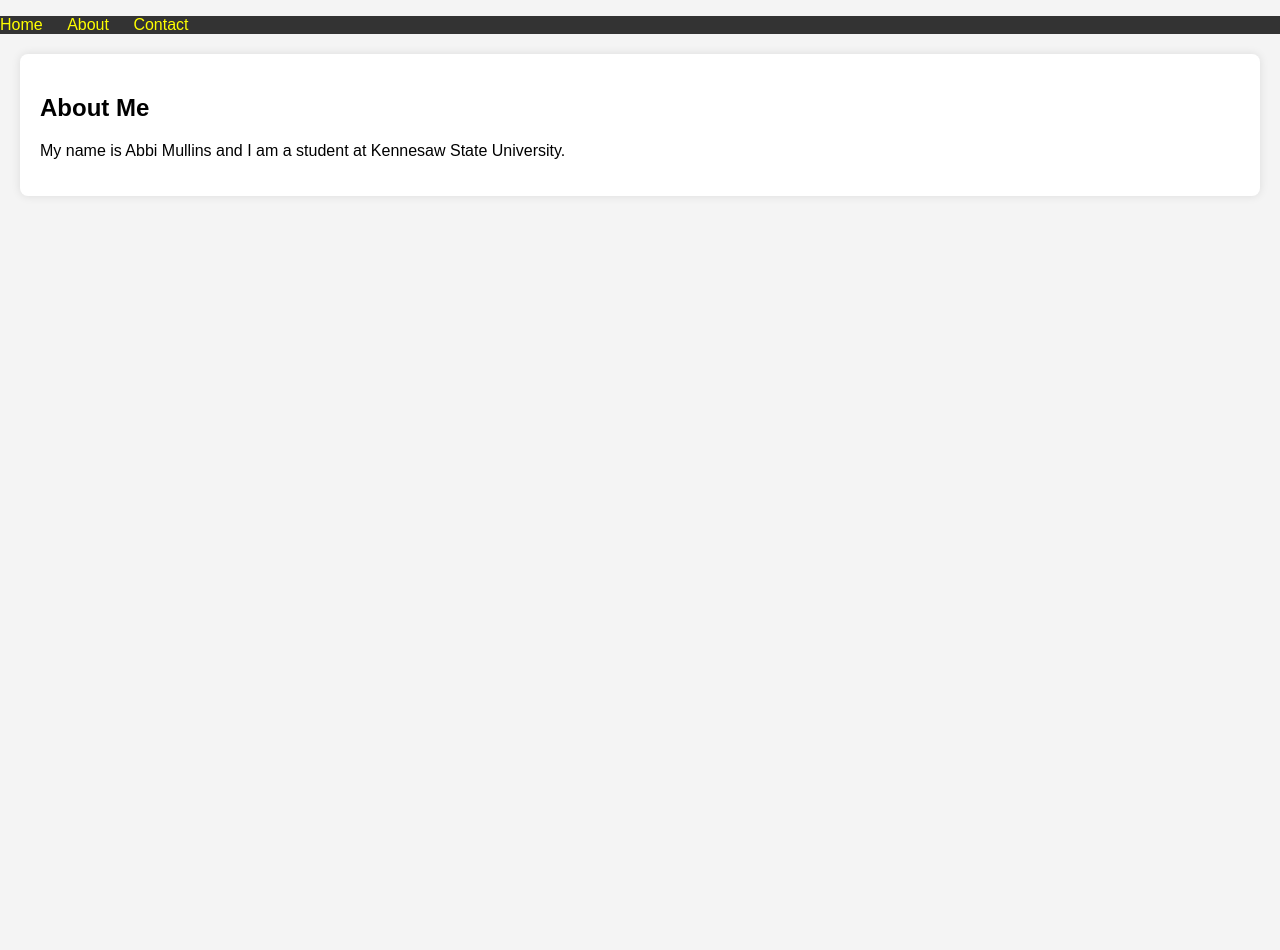
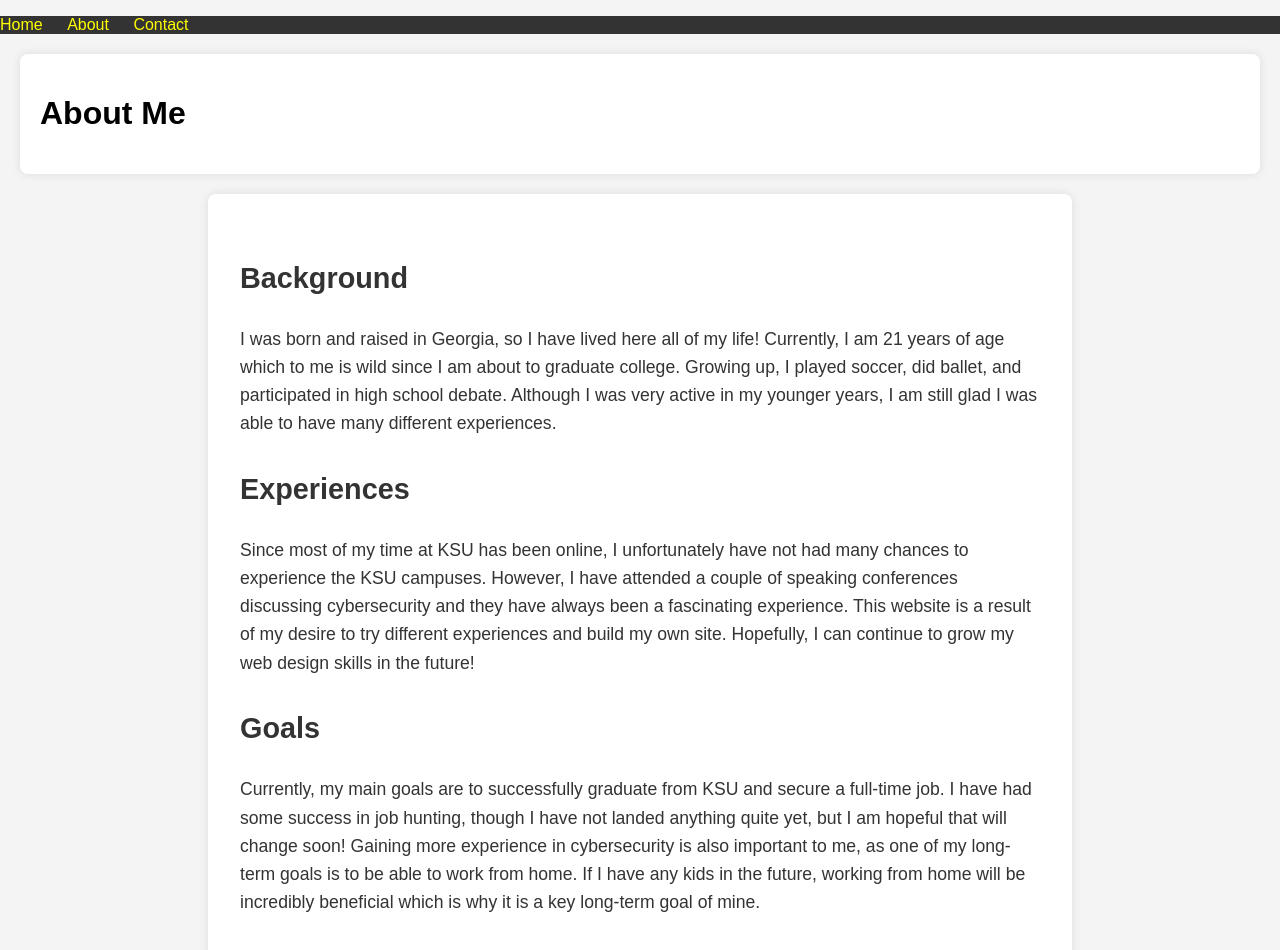
Before and after one commit to abbimull/amulli44, a website: page about.html in a window 1280 px wide. Before the commit the page ends 800 px from the top, so only its background shows below. Drawn offline with Linux system fonts and the light colour scheme.

Commit message:
Add files via upload

```diff
--- a/about.html
+++ b/about.html
@@ -18,11 +18,21 @@
         </ul>
     </nav>
 
+    <!-- Main section of the About page -->
+     <header>
+    <h1>About Me</h1> <!-- About page section header -->
+    </header>
     <!-- Content for the About me page-->
-    <section>
-        <!-- Main section of the About page -->
-        <h2>About Me</h2> <!-- About page section header -->
-        <p>My name is Abbi Mullins and I am a student at Kennesaw State University.</p>
+    <section class="about-section">
+        <h2>Background</h2>
+        <p>I was born and raised in Georgia, so I have lived here all of my life! Currently, I am 21 years of age which to me is wild since I am about to graduate college. Growing up, I played soccer, did ballet, and participated in high school debate. Although I was very active in my younger years, I am still glad I was able to have many different experiences.</p>
+
+        <h2>Experiences</h2>
+        <p>Since most of my time at KSU has been online, I unfortunately have not had many chances to experience the KSU campuses. However, I have attended a couple of speaking conferences discussing cybersecurity and they have always been a fascinating experience. This website is a result of my desire to try different experiences and build my own site. Hopefully, I can continue to grow my web design skills in the future!</p>
+
+        <h2>Goals</h2>
+        <p>Currently, my main goals are to successfully graduate from KSU and secure a full-time job. I have had some success in job hunting, though I have not landed anything quite yet, but I am hopeful that will change soon! Gaining more experience in cybersecurity is also important to me, as one of my long-term goals is to be able to work from home. If I have any kids in the future, working from home will be incredibly beneficial which is why it is a key long-term goal of mine.</p>
+
     </section>
     <!-- Link to the JavaScript file so it can add functionality -->
     <script src="scripts.js"></script>
--- a/styles.css
+++ b/styles.css
@@ -54,3 +54,23 @@ button {
 button:hover {
     background-color: #555;
 }
+
+/* About section styling */
+.about-section {
+    padding: 2em;
+    max-width: 800px;
+    margin: 0 auto;
+    line-height: 1.6;
+    color: #333;
+}
+
+.about-section h2 {
+    font-size: 1.8em;
+    color: #333;
+    margin-top: 1em;
+}
+
+.about-section p {
+    font-size: 1.1em;
+    margin-top: 0.5em;
+}
```
Also changed, not shown: app.js (added, +28 -0 lines), contact.html (+1 -0 lines), index.html (+2 -1 lines), package.json (added, +15 -0 lines), 1 other file.
